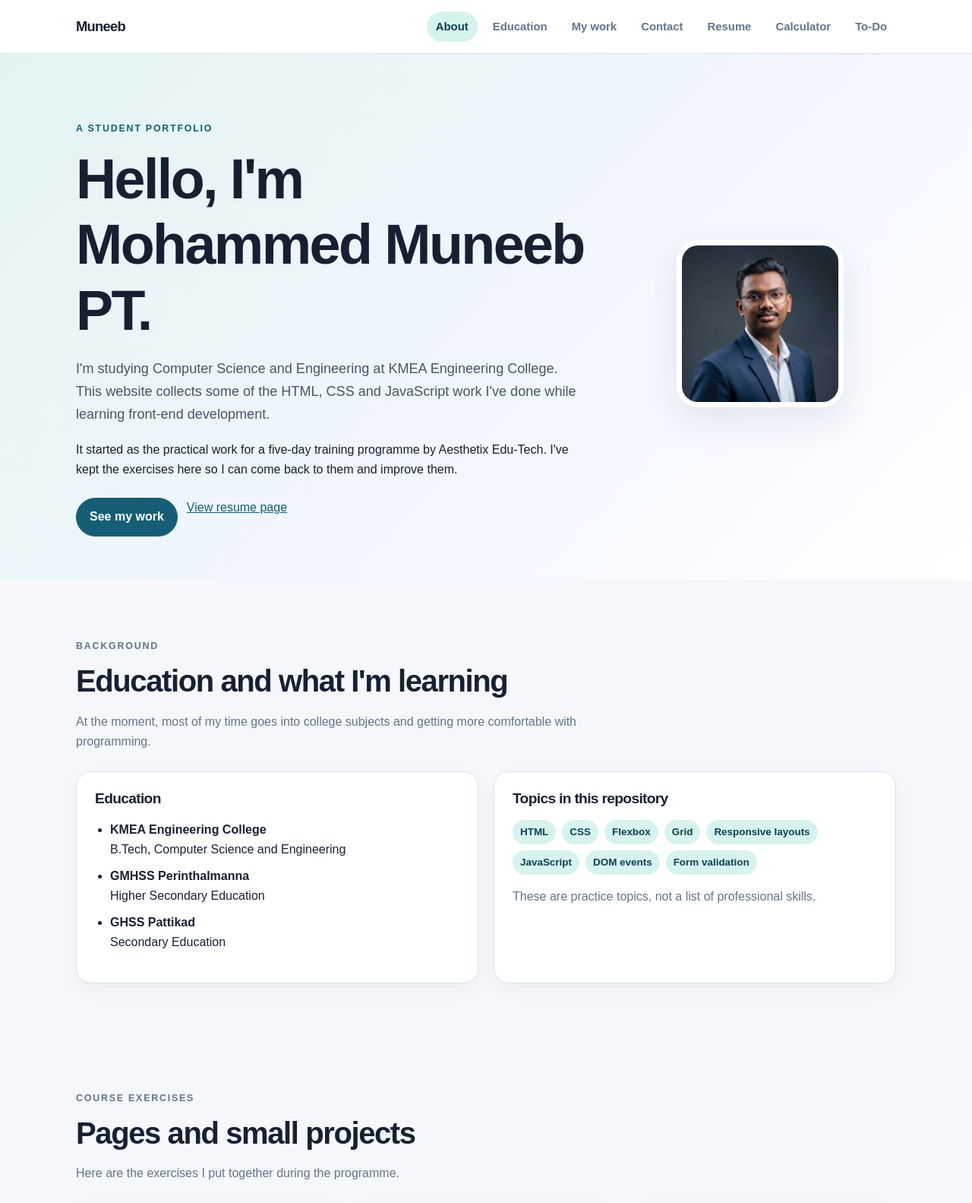
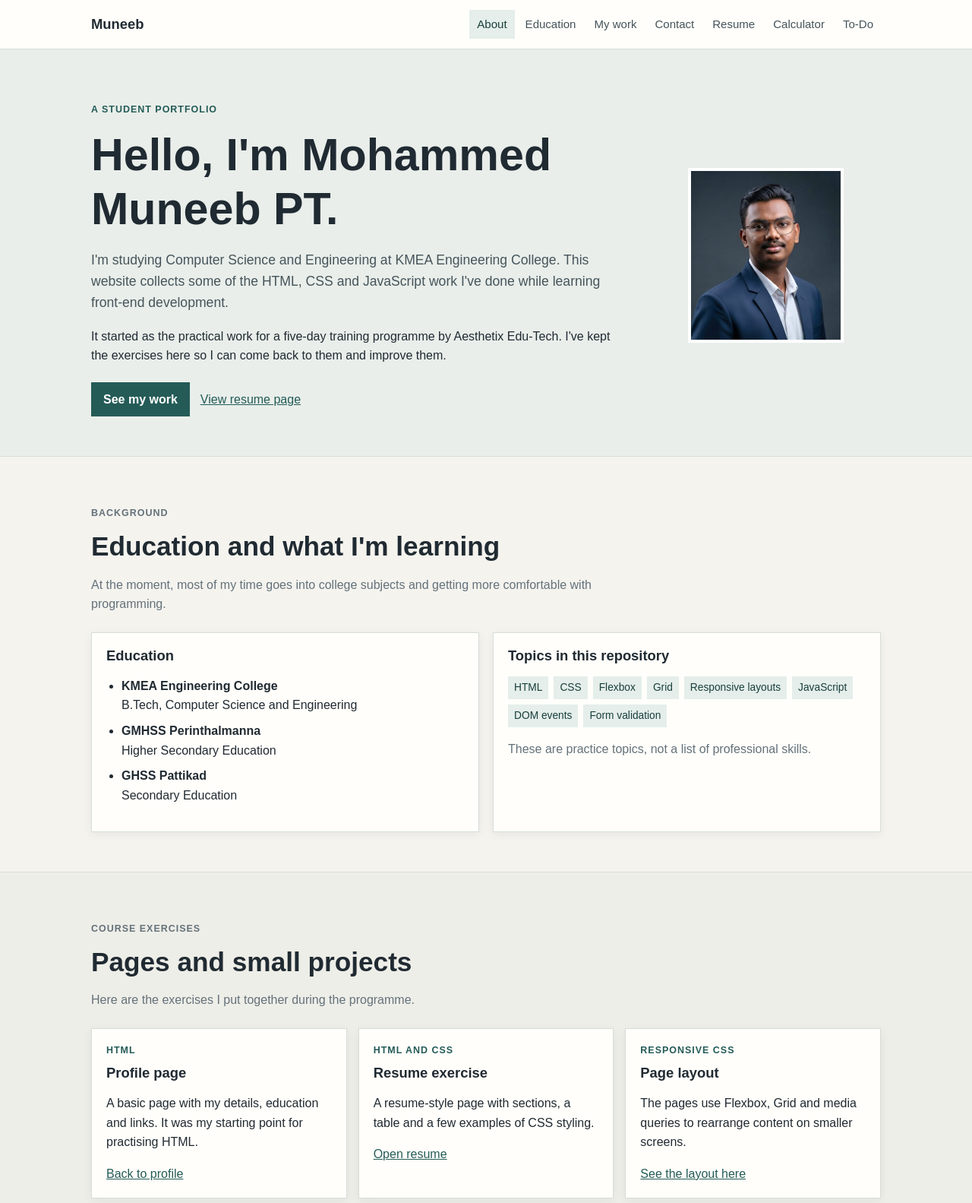
Before and after one commit to Muneeb-PT/add-on_class_profile, a plain HTML site: page index.html in a window 1280 px wide. Shown: the top 1583 px of the page at 76% size. Drawn offline with Linux system fonts and the light colour scheme.

Commit message:
Replace generic styling with a simpler student-made visual style

```diff
--- a/styles.css
+++ b/styles.css
@@ -1,82 +1,208 @@
-/* Shared styles for the five-day front-end learning project. */
-:root{--ink:#172033;--muted:#64748b;--paper:#f5f7fb;--surface:#fff;--brand:#155e75;--brand-dark:#0e3f52;--accent:#d7f3ee;--line:#dce3ed;--shadow:0 18px 48px rgba(23,32,51,.09);--radius:20px}
-*{box-sizing:border-box}
-html{scroll-behavior:smooth}
-body{margin:0;background:var(--paper);color:var(--ink);font:16px/1.65 Arial,Helvetica,sans-serif}
-a{color:var(--brand)}
-a:focus-visible,button:focus-visible,input:focus-visible,textarea:focus-visible{outline:3px solid #f59e0b;outline-offset:3px}
-img{max-width:100%;display:block}
-.container{width:min(1080px,calc(100% - 36px));margin-inline:auto}
-.site-header{position:sticky;top:0;z-index:10;background:rgba(255,255,255,.94);backdrop-filter:blur(12px);border-bottom:1px solid var(--line)}
-.nav-wrap{min-height:70px;display:flex;align-items:center;justify-content:space-between;gap:20px}
-.brand{font-weight:800;text-decoration:none;color:var(--ink);letter-spacing:-.04em;font-size:1.15rem}
-.nav-links{display:flex;flex-wrap:wrap;align-items:center;gap:8px}
-.nav-links a{padding:8px 12px;border-radius:999px;text-decoration:none;color:var(--muted);font-size:.93rem;font-weight:700}
-.nav-links a:hover,.nav-links a[aria-current=page]{background:var(--accent);color:var(--brand-dark)}
-.menu-toggle{display:none;border:1px solid var(--line);background:white;border-radius:10px;padding:8px 12px;font:inherit;cursor:pointer}
-.hero{padding:76px 0 58px;background:linear-gradient(135deg,#e2f4f1,#f4f7ff 65%,#fff)}
-.hero-grid{display:grid;grid-template-columns:1.5fr .8fr;align-items:center;gap:48px}
-.eyebrow{color:var(--brand);font-size:.78rem;font-weight:800;letter-spacing:.14em;text-transform:uppercase}
-h1,h2,h3{line-height:1.18;letter-spacing:-.035em}
-h1{font-size:clamp(2.5rem,6vw,4.6rem);margin:12px 0}
-h2{font-size:clamp(1.8rem,4vw,2.5rem);margin:0 0 14px}
-h3{font-size:1.2rem;margin:0 0 8px}
-.lead{font-size:1.13rem;color:#475569;max-width:660px}
-.hero-photo{width:220px;height:220px;object-fit:cover;border-radius:28px;justify-self:center;border:7px solid white;box-shadow:var(--shadow)}
-.actions{display:flex;flex-wrap:wrap;gap:12px;margin-top:24px}
-.button{display:inline-flex;align-items:center;justify-content:center;padding:11px 17px;border:1px solid var(--brand);border-radius:999px;background:var(--brand);color:#fff;text-decoration:none;font-weight:700;cursor:pointer}
-.button:hover{background:var(--brand-dark)}
-.button.secondary{background:transparent;color:var(--brand)}
-.section{padding:64px 0}
-.section-head{max-width:680px;margin-bottom:26px}
-.section-head p,.muted{color:var(--muted)}
-.grid{display:grid;grid-template-columns:repeat(3,minmax(0,1fr));gap:18px}
-.card{background:var(--surface);border:1px solid var(--line);border-radius:var(--radius);padding:24px;box-shadow:0 8px 26px rgba(23,32,51,.04)}
-.card p:last-child{margin-bottom:0}
-.tag-list{display:flex;flex-wrap:wrap;gap:8px;padding:0;list-style:none}
-.tag-list li{padding:5px 10px;border-radius:999px;background:var(--accent);color:var(--brand-dark);font-size:.84rem;font-weight:700}
-.two-col{display:grid;grid-template-columns:1fr 1fr;gap:20px}
-.info-list{padding-left:20px}
-.info-list li{margin:8px 0}
-.page-intro{padding:52px 0 24px}
-.page-intro h1{font-size:clamp(2.2rem,5vw,3.5rem)}
-.panel{background:white;border:1px solid var(--line);border-radius:var(--radius);padding:clamp(20px,4vw,32px);box-shadow:var(--shadow);margin:20px 0}
-.form-grid{display:grid;grid-template-columns:1fr 1fr;gap:16px}
-.field{display:grid;gap:6px}
-.field.full{grid-column:1/-1}
-label{font-weight:700}
-input,textarea{width:100%;padding:12px 13px;border:1px solid #b9c5d5;border-radius:10px;background:#fff;color:var(--ink);font:inherit}
-textarea{min-height:120px;resize:vertical}
-.error{min-height:1.2em;color:#b42318;font-size:.88rem}
-.status{min-height:1.5em;color:var(--brand-dark);font-weight:700}
-.sr-only{position:absolute;width:1px;height:1px;padding:0;margin:-1px;overflow:hidden;clip:rect(0,0,0,0);white-space:nowrap;border:0}
-.table-wrap{overflow-x:auto;margin-top:18px}
-table{width:100%;border-collapse:collapse;background:#fff}
-caption{text-align:left;font-weight:700;padding:10px 0}
-th,td{padding:11px 13px;border:1px solid var(--line);text-align:left}
-th{background:#e8f2f5;color:var(--brand-dark)}
-.calculator{max-width:390px}
-.calc-display{font-size:2rem;text-align:right;background:#f1f5f9;font-weight:700}
-.calc-keys{display:grid;grid-template-columns:repeat(4,1fr);gap:9px;margin-top:12px}
-.calc-keys button{min-height:56px;border:1px solid var(--line);border-radius:12px;background:#fff;font-size:1.1rem;font-weight:700;cursor:pointer}
-.calc-keys button:hover{background:var(--accent)}
-.calc-keys .operator{background:#e8f2f5;color:var(--brand-dark)}
-.calc-keys .equals{background:var(--brand);color:white}
-.todo-heading{display:flex;align-items:center;justify-content:space-between;gap:16px;margin-bottom:18px}
-.todo-heading h2{margin-bottom:4px}
-.todo-heading p{margin:0}
-.todo-form{display:flex;gap:10px}
-.todo-form input{flex:1;min-width:0}
-.todo-list{padding:0;list-style:none;margin:18px 0}
-.todo-item{display:flex;align-items:center;gap:12px;padding:13px 4px;border-bottom:1px solid var(--line)}
-.todo-item input{width:20px;height:20px;flex:0 0 auto}
-.todo-item span{flex:1;overflow-wrap:anywhere}
-.todo-item.done span{text-decoration:line-through;color:var(--muted)}
-.small-button{border:1px solid var(--line);background:#fff;border-radius:8px;padding:8px 11px;cursor:pointer;color:var(--ink);font:inherit;font-weight:700}
-.small-button:hover{background:var(--accent)}
-#storage-status{margin:10px 0 0;font-size:.9rem}
-footer{padding:28px 0;background:#102a36;color:#e2e8f0}
-footer a{color:#b9f3e9}
-.footer-row{display:flex;justify-content:space-between;gap:16px;flex-wrap:wrap}
-@media(max-width:760px){.hero-grid{grid-template-columns:1fr;text-align:center}.hero-photo{grid-row:1;width:170px;height:170px}.actions{justify-content:center}.grid{grid-template-columns:1fr 1fr}.two-col{grid-template-columns:1fr}.nav-wrap{align-items:center;padding:14px 0}.menu-toggle{display:block}.nav-links{display:none;position:absolute;top:68px;left:0;right:0;padding:12px 18px;background:white;border-bottom:1px solid var(--line);flex-direction:column;align-items:stretch}.nav-links.open{display:flex}.nav-links a{border-radius:8px}}
-@media(max-width:520px){.grid,.form-grid{grid-template-columns:1fr}.field.full{grid-column:auto}.section{padding:46px 0}.hero{padding:52px 0 42px}.todo-form{flex-direction:column}.todo-heading{align-items:flex-start;flex-direction:column}}
+/* Styles shared by the portfolio and the course exercises. */
+:root {
+  --ink: #202a32;
+  --muted: #64717a;
+  --paper: #f4f3ee;
+  --surface: #fffefa;
+  --brand: #245b57;
+  --brand-dark: #183f3c;
+  --accent: #e5eeea;
+  --line: #d7ddd8;
+  --shadow: 0 3px 12px rgba(32, 42, 50, .06);
+}
+* { box-sizing: border-box; }
+html { scroll-behavior: smooth; }
+body {
+  margin: 0;
+  background: var(--paper);
+  color: var(--ink);
+  font: 16px/1.6 Arial, Helvetica, sans-serif;
+}
+a { color: var(--brand); }
+a:focus-visible, button:focus-visible, input:focus-visible, textarea:focus-visible {
+  outline: 3px solid #bd762c;
+  outline-offset: 3px;
+}
+img { max-width: 100%; display: block; }
+.container { width: min(1040px, calc(100% - 36px)); margin-inline: auto; }
+.site-header {
+  position: relative;
+  z-index: 10;
+  background: #fffefa;
+  border-bottom: 1px solid var(--line);
+}
+.nav-wrap {
+  min-height: 64px;
+  display: flex;
+  align-items: center;
+  justify-content: space-between;
+  gap: 20px;
+}
+.brand {
+  color: var(--ink);
+  font-weight: 700;
+  text-decoration: none;
+  font-size: 1.15rem;
+}
+.nav-links { display: flex; flex-wrap: wrap; align-items: center; gap: 4px; }
+.nav-links a {
+  padding: 7px 10px;
+  text-decoration: none;
+  color: #45545b;
+  font-size: .94rem;
+}
+.nav-links a:hover, .nav-links a[aria-current="page"] {
+  color: var(--brand-dark);
+  background: var(--accent);
+}
+.menu-toggle {
+  display: none;
+  border: 1px solid var(--line);
+  background: white;
+  padding: 7px 11px;
+  font: inherit;
+  cursor: pointer;
+}
+.hero { padding: 58px 0 52px; background: #e9eeea; border-bottom: 1px solid var(--line); }
+.hero-grid {
+  display: grid;
+  grid-template-columns: 1.6fr .7fr;
+  align-items: center;
+  gap: 42px;
+}
+.eyebrow {
+  color: var(--brand);
+  font-size: .78rem;
+  font-weight: 700;
+  letter-spacing: .08em;
+  text-transform: uppercase;
+}
+h1, h2, h3 { line-height: 1.2; }
+h1 { font-size: clamp(2.2rem, 5vw, 3.7rem); margin: 10px 0 16px; }
+h2 { font-size: clamp(1.65rem, 3vw, 2.2rem); margin: 0 0 12px; }
+h3 { font-size: 1.15rem; margin: 0 0 8px; }
+.lead { font-size: 1.1rem; color: #46545a; max-width: 680px; }
+.hero-photo {
+  width: 205px;
+  height: 230px;
+  object-fit: cover;
+  justify-self: center;
+  border: 4px solid white;
+}
+.actions { display: flex; flex-wrap: wrap; align-items: center; gap: 12px; margin-top: 22px; }
+.button {
+  display: inline-block;
+  padding: 9px 15px;
+  border: 1px solid var(--brand);
+  background: var(--brand);
+  color: white;
+  text-decoration: none;
+  font-weight: 700;
+  cursor: pointer;
+}
+.button:hover { background: var(--brand-dark); }
+.button.secondary { background: transparent; color: var(--brand); }
+.text-link { padding: 8px 2px; }
+.section { padding: 52px 0; }
+.work-section { background: #eeeee8; border-block: 1px solid var(--line); }
+.contact-section { padding-bottom: 60px; }
+.section-head { max-width: 690px; margin-bottom: 24px; }
+.section-head p, .muted { color: var(--muted); }
+.grid { display: grid; grid-template-columns: repeat(3, minmax(0, 1fr)); gap: 15px; }
+.card {
+  background: var(--surface);
+  border: 1px solid var(--line);
+  padding: 19px;
+  box-shadow: var(--shadow);
+}
+.card p:last-child { margin-bottom: 0; }
+.card .eyebrow { margin: 0 0 8px; }
+.two-col { display: grid; grid-template-columns: 1fr 1fr; gap: 18px; }
+.info-list { padding-left: 20px; }
+.info-list li { margin: 8px 0; }
+.tag-list { display: flex; flex-wrap: wrap; gap: 7px; padding: 0; list-style: none; }
+.tag-list li { padding: 4px 8px; background: var(--accent); color: var(--brand-dark); font-size: .86rem; }
+.page-intro { padding: 42px 0 18px; }
+.page-intro h1 { font-size: clamp(2rem, 4vw, 3rem); }
+.panel {
+  background: var(--surface);
+  border: 1px solid var(--line);
+  padding: clamp(18px, 3vw, 30px);
+  margin: 18px 0;
+}
+.form-grid { display: grid; grid-template-columns: 1fr 1fr; gap: 15px; }
+.field { display: grid; gap: 6px; }
+.field.full { grid-column: 1 / -1; }
+label { font-weight: 700; }
+input, textarea {
+  width: 100%;
+  padding: 10px 11px;
+  border: 1px solid #aebbb6;
+  background: white;
+  color: var(--ink);
+  font: inherit;
+}
+textarea { min-height: 110px; resize: vertical; }
+.error { min-height: 1.2em; color: #a52620; font-size: .88rem; }
+.status { min-height: 1.5em; color: var(--brand-dark); font-weight: 700; }
+.sr-only {
+  position: absolute; width: 1px; height: 1px; padding: 0; margin: -1px;
+  overflow: hidden; clip: rect(0, 0, 0, 0); white-space: nowrap; border: 0;
+}
+.table-wrap { overflow-x: auto; margin-top: 18px; }
+table { width: 100%; border-collapse: collapse; background: white; }
+caption { text-align: left; font-weight: 700; padding: 10px 0; }
+th, td { padding: 10px 12px; border: 1px solid var(--line); text-align: left; }
+th { background: #e8eeea; color: var(--brand-dark); }
+.calculator { max-width: 390px; }
+.calc-display { font-size: 2rem; text-align: right; background: #f0f2ef; font-weight: 700; }
+.calc-keys { display: grid; grid-template-columns: repeat(4, 1fr); gap: 7px; margin-top: 10px; }
+.calc-keys button {
+  min-height: 53px; border: 1px solid var(--line); background: #fff;
+  font-size: 1.08rem; font-weight: 700; cursor: pointer;
+}
+.calc-keys button:hover { background: var(--accent); }
+.calc-keys .operator { background: #e8eeea; color: var(--brand-dark); }
+.calc-keys .equals { background: var(--brand); color: white; }
+.todo-heading { display: flex; align-items: center; justify-content: space-between; gap: 15px; margin-bottom: 16px; }
+.todo-heading h2 { margin-bottom: 4px; }
+.todo-heading p { margin: 0; }
+.todo-form { display: flex; gap: 9px; }
+.todo-form input { flex: 1; min-width: 0; }
+.todo-list { padding: 0; list-style: none; margin: 17px 0; }
+.todo-item { display: flex; align-items: center; gap: 11px; padding: 12px 3px; border-bottom: 1px solid var(--line); }
+.todo-item input { width: 18px; height: 18px; flex: 0 0 auto; }
+.todo-item span { flex: 1; overflow-wrap: anywhere; }
+.todo-item.done span { text-decoration: line-through; color: var(--muted); }
+.small-button { border: 1px solid var(--line); background: white; padding: 7px 10px; cursor: pointer; color: var(--ink); font: inherit; }
+.small-button:hover { background: var(--accent); }
+#storage-status { margin: 10px 0 0; font-size: .9rem; }
+footer { padding: 22px 0; background: #263b3a; color: #f0f3ef; }
+footer a { color: #d6e9df; }
+.footer-row { display: flex; justify-content: space-between; gap: 14px; flex-wrap: wrap; }
+@media (max-width: 760px) {
+  .hero-grid { grid-template-columns: 1fr; }
+  .hero-photo { grid-row: 1; width: 155px; height: 175px; }
+  .grid { grid-template-columns: 1fr 1fr; }
+  .two-col { grid-template-columns: 1fr; }
+  .nav-wrap { position: relative; padding: 12px 0; }
+  .menu-toggle { display: block; }
+  .nav-links {
+    display: none; position: absolute; top: 63px; left: -18px; right: -18px;
+    padding: 10px 18px; background: #fffefa; border-bottom: 1px solid var(--line);
+    flex-direction: column; align-items: stretch;
+  }
+  .nav-links.open { display: flex; }
+  .nav-links a { padding: 9px 4px; }
+}
+@media (max-width: 520px) {
+  .grid, .form-grid { grid-template-columns: 1fr; }
+  .field.full { grid-column: auto; }
+  .section { padding: 40px 0; }
+  .hero { padding: 40px 0 35px; }
+  .todo-form { flex-direction: column; }
+  .todo-heading { align-items: flex-start; flex-direction: column; }
+}
+@media (prefers-reduced-motion: reduce) {
+  html { scroll-behavior: auto; }
+}
```
